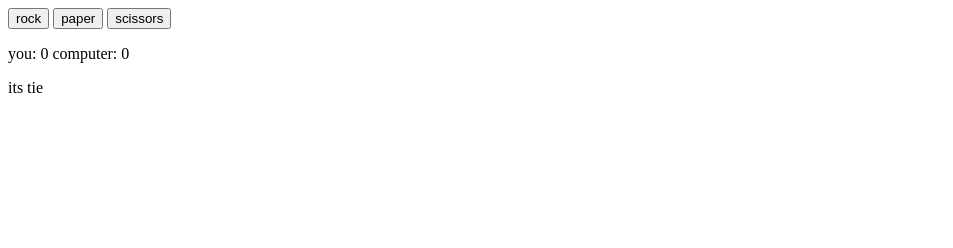
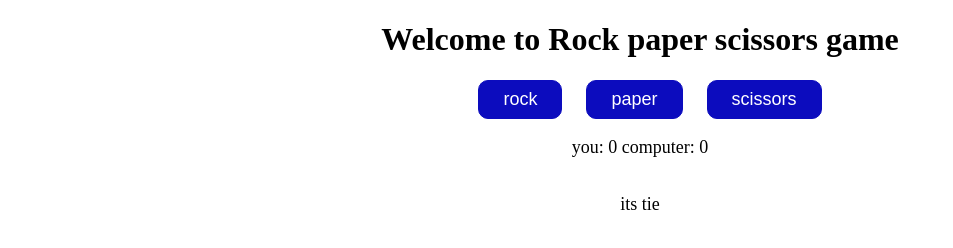
Before and after one commit to prajul-shinde/odin-project, a plain HTML site: page foundation/O8-javascript-rock-paper-scissors/index.html in a window 1280 px wide. Both pictures are taken after a click on the button "rock". Shown: the whole page, without its empty margins (0-953 px from the left). Drawn offline with Linux system fonts and the light colour scheme.

Commit message:
added styles to game

```diff
--- a/foundation/O8-javascript-rock-paper-scissors/index.html
+++ b/foundation/O8-javascript-rock-paper-scissors/index.html
@@ -3,9 +3,13 @@
   <head>
     <title>Rock Paper Scissors</title>
     <meta charset="UTF-8" />
+    <link rel="stylesheet" href="./styles.css" />
   </head>
 
   <body>
+    <div class="header">
+      <h1>Welcome to Rock paper scissors game</h1>
+    </div>
     <div id="container">
       <button class="btn">rock</button>
       <button class="btn">paper</button>
--- a/foundation/O8-javascript-rock-paper-scissors/index.js
+++ b/foundation/O8-javascript-rock-paper-scissors/index.js
@@ -44,13 +44,20 @@ function playRound(playerSelection, computerSelection) {
 const buttons = document.querySelectorAll(".btn");
 const container = document.querySelector("#container");
 const resultDiv = document.createElement("div");
+resultDiv.classList.add("result");
+const winnerDiv = document.createElement("div");
+winnerDiv.classList.add("winner");
+const runnigScoreDiv = document.createElement("div");
+runnigScoreDiv.classList.add("current-score");
 const runninScore = document.createElement("p");
 const resultPara = document.createElement("p");
-const winner = document.createElement("p");
-resultDiv.appendChild(runninScore);
+const winnerPara = document.createElement("p");
+runnigScoreDiv.appendChild(runninScore);
 resultDiv.appendChild(resultPara);
-resultDiv.appendChild(winner);
+winnerDiv.appendChild(winnerPara);
+container.appendChild(runnigScoreDiv);
 container.appendChild(resultDiv);
+container.appendChild(winnerDiv);
 
 let result = "";
 buttons.forEach((button) => {
@@ -60,7 +67,7 @@ buttons.forEach((button) => {
     runninScore.textContent = `you: ${humanScore} computer: ${computerScore}`;
     resultPara.textContent = result;
     if (humanScore === 5 || computerScore === 5) {
-      winner.textContent = `winner is ${
+      winnerPara.textContent = `winner is ${
         humanScore > computerScore ? "player" : "computer"
       }`;
       humanScore = 0;
--- /dev/null
+++ b/foundation/O8-javascript-rock-paper-scissors/styles.css
@@ -0,0 +1,33 @@
+#container {
+  text-align: center;
+}
+
+.btn {
+  padding: 8px 24px;
+  font-size: 18px;
+  cursor: pointer;
+  border: 1px solid rgb(12, 12, 190);
+  border-radius: 10px;
+  color: white;
+  background-color: rgb(12, 12, 190);
+  margin-left: 20px;
+}
+.btn:hover {
+  background-color: rgba(12, 12, 190, 0.582);
+}
+.header {
+  text-align: center;
+}
+.result,
+.winner,
+.current-score {
+  display: flex;
+  align-items: center;
+  gap: 10px;
+  justify-content: center;
+  font-size: 18px;
+}
+
+.winner {
+  color: red;
+}
```
